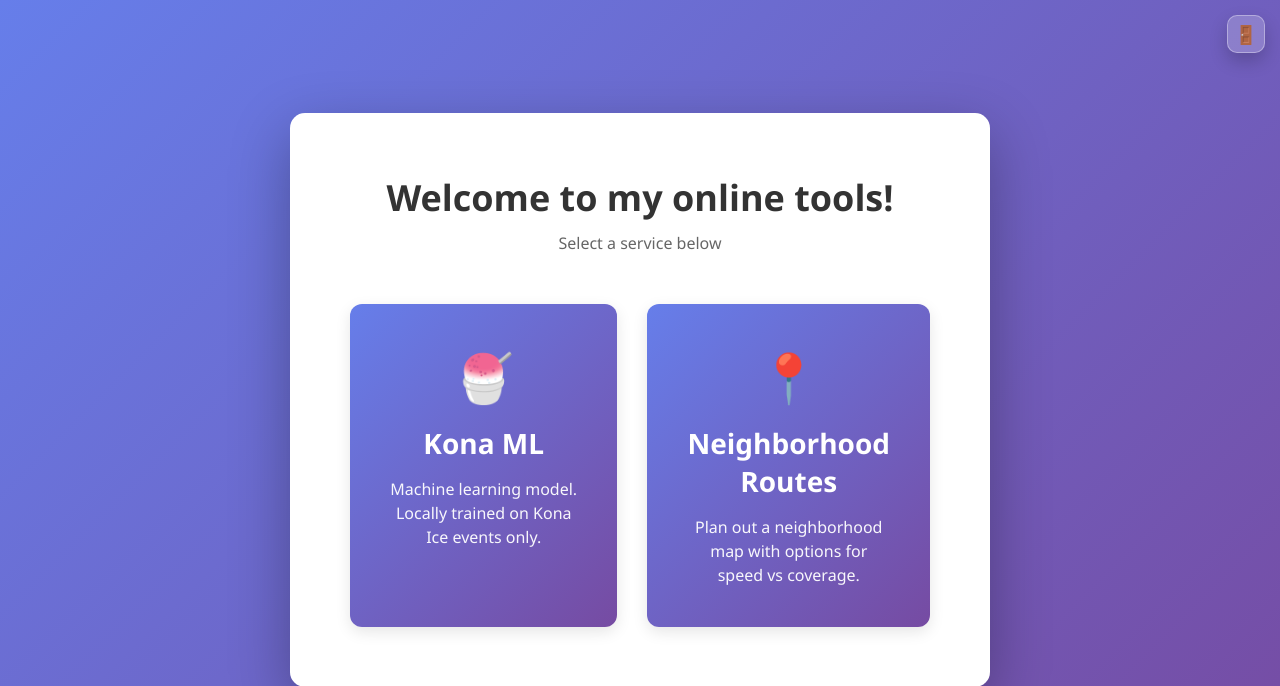
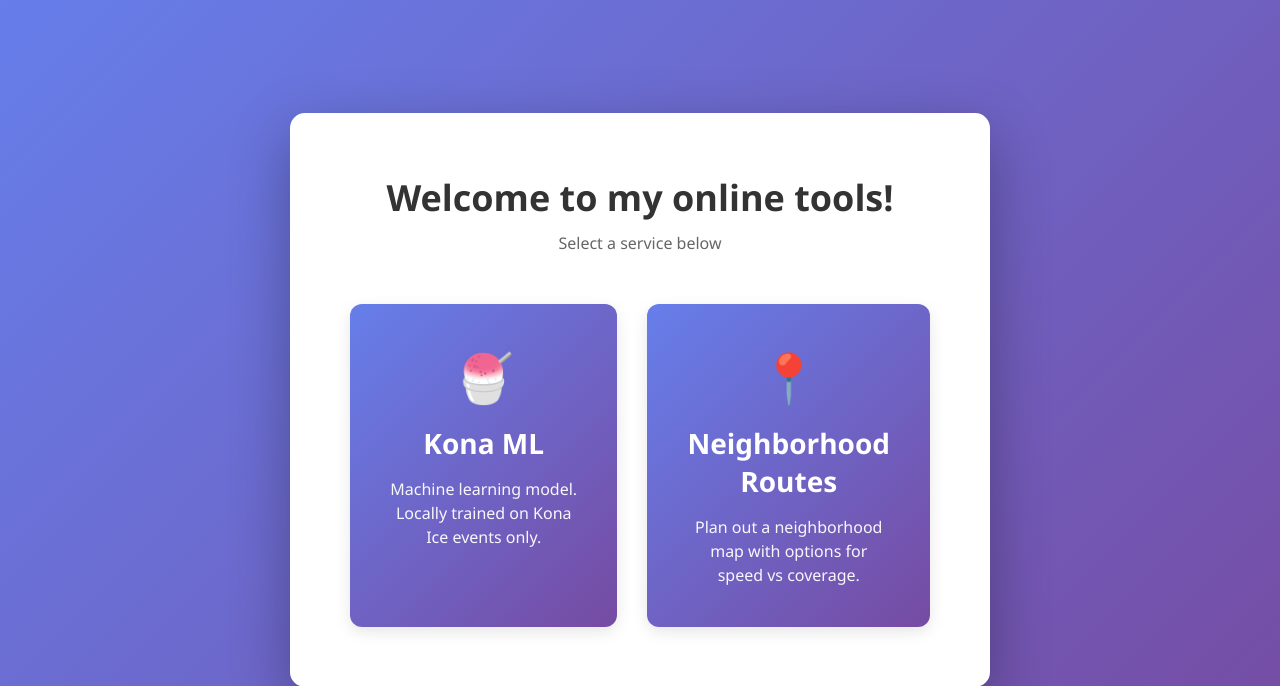
Before and after one commit to LoganMazurek/Kona-AI-ML, a Flask app: template templates/router.html in a window 1280 px wide. Shown: the top 686 px of the page. Run offline with Flask 2, Linux system fonts and the light colour scheme; the template is opened without the code that fills it, so the values that code supplies are empty.

Commit message:
dont need router button on router page

```diff
--- a/templates/router.html
+++ b/templates/router.html
@@ -149,7 +149,6 @@
     </style>
 </head>
 <body>
-    <a href="https://loganmazurek.com" class="router-link" title="Back to main router">🚪</a>
     <div class="container">
         <div class="header">
             <h1>Welcome to my online tools!</h1>
```
